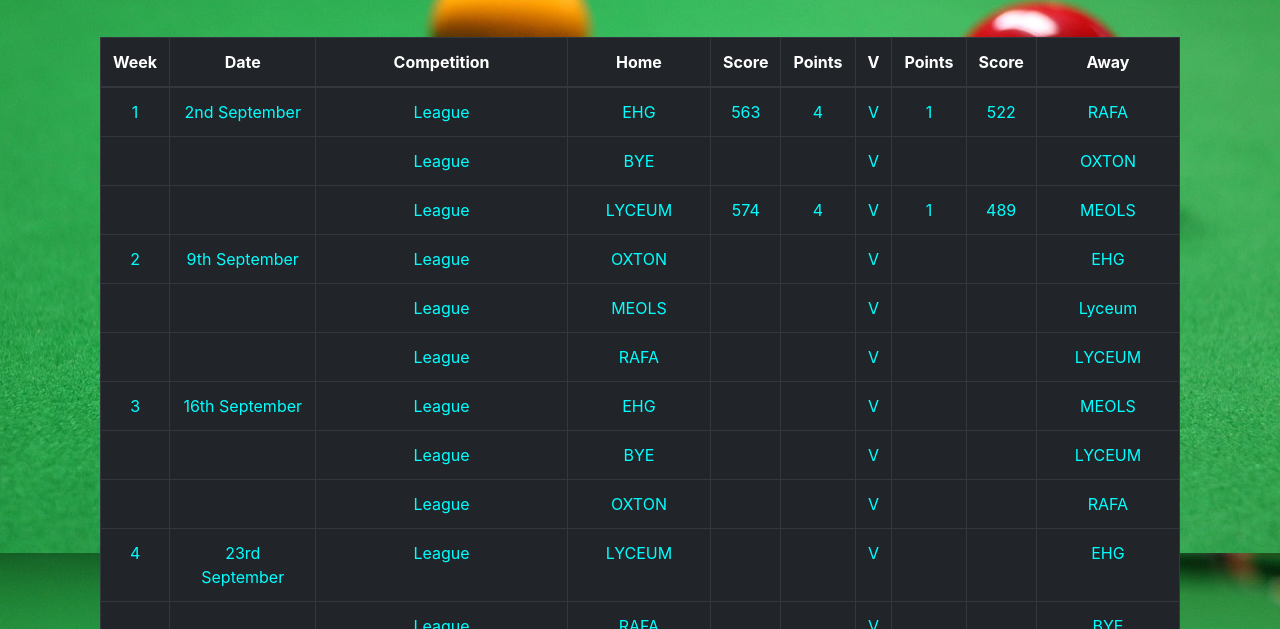
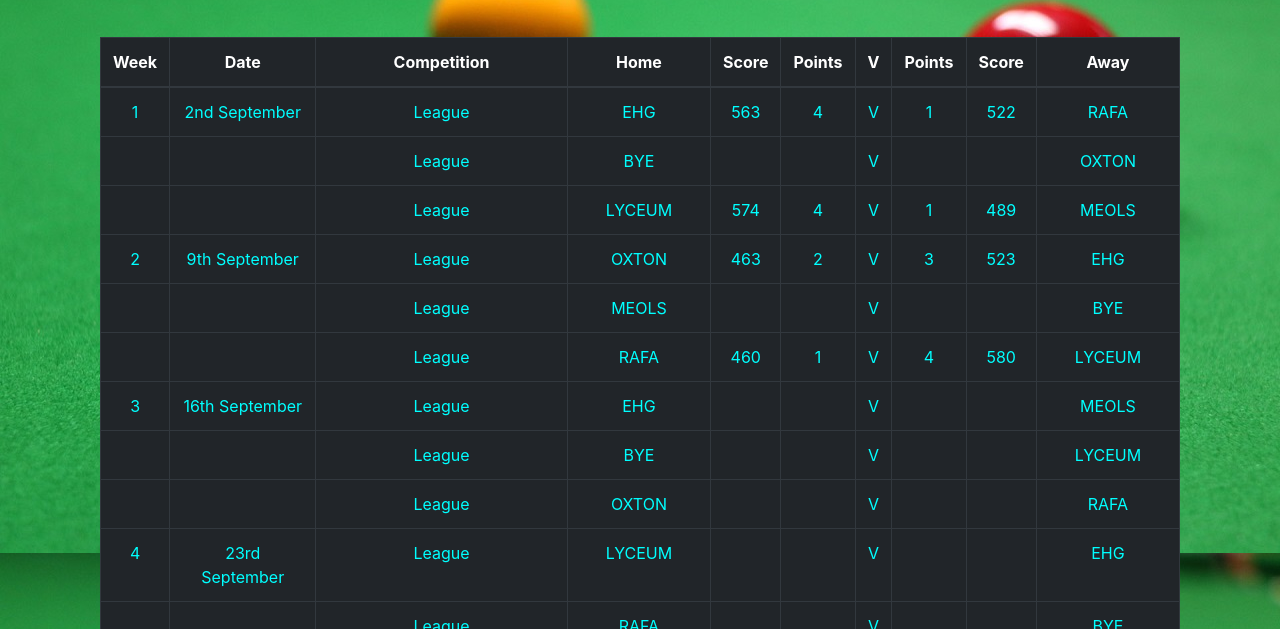
Before and after one commit to Antony-Cooke/WirralBL, a plain HTML site: page BilliardsFixtures.html in a window 1280 px wide. Shown: the part 171-800 px from the top of the page. Drawn offline with nearby package versions, Linux system fonts and the light colour scheme.

Commit message:
Wirral Week 2

```diff
--- a/BilliardsFixtures.html
+++ b/BilliardsFixtures.html
@@ -88,9 +88,9 @@
           <tr><td>1</td><td>2nd September</td><td>League</td><td>EHG</td><td>563</td><td>4</td><td>V</td><td>1</td><td>522</td><td>RAFA</td></tr>
           <tr><td></td><td></td><td>League</td><td>BYE</td><td></td><td></td><td>V</td><td></td><td></td><td>OXTON</td></tr>
           <tr><td></td><td></td><td>League</td><td>LYCEUM</td><td>574</td><td>4</td><td>V</td><td>1</td><td>489</td><td>MEOLS</td></tr>
-          <tr><td>2</td><td>9th September</td><td>League</td><td>OXTON</td><td></td><td></td><td>V</td><td></td><td></td><td>EHG</td></tr>
-          <tr><td></td><td></td><td>League</td><td>MEOLS</td><td></td><td></td><td>V</td><td></td><td></td><td>Lyceum</td></tr>
-          <tr><td></td><td></td><td>League</td><td>RAFA</td><td></td><td></td><td>V</td><td></td><td></td><td>LYCEUM</td></tr>
+          <tr><td>2</td><td>9th September</td><td>League</td><td>OXTON</td><td>463</td><td>2</td><td>V</td><td>3</td><td>523</td><td>EHG</td></tr>
+          <tr><td></td><td></td><td>League</td><td>MEOLS</td><td></td><td></td><td>V</td><td></td><td></td><td>BYE</td></tr>
+          <tr><td></td><td></td><td>League</td><td>RAFA</td><td>460</td><td>1</td><td>V</td><td>4</td><td>580</td><td>LYCEUM</td></tr>
           <tr><td>3</td><td>16th September</td><td>League</td><td>EHG</td><td></td><td></td><td>V</td><td></td><td></td><td>MEOLS</td></tr>
           <tr><td></td><td></td><td>League</td><td>BYE</td><td></td><td></td><td>V</td><td></td><td></td><td>LYCEUM</td></tr>
           <tr><td></td><td></td><td>League</td><td>OXTON</td><td></td><td></td><td>V</td><td></td><td></td><td>RAFA</td></tr>
```
